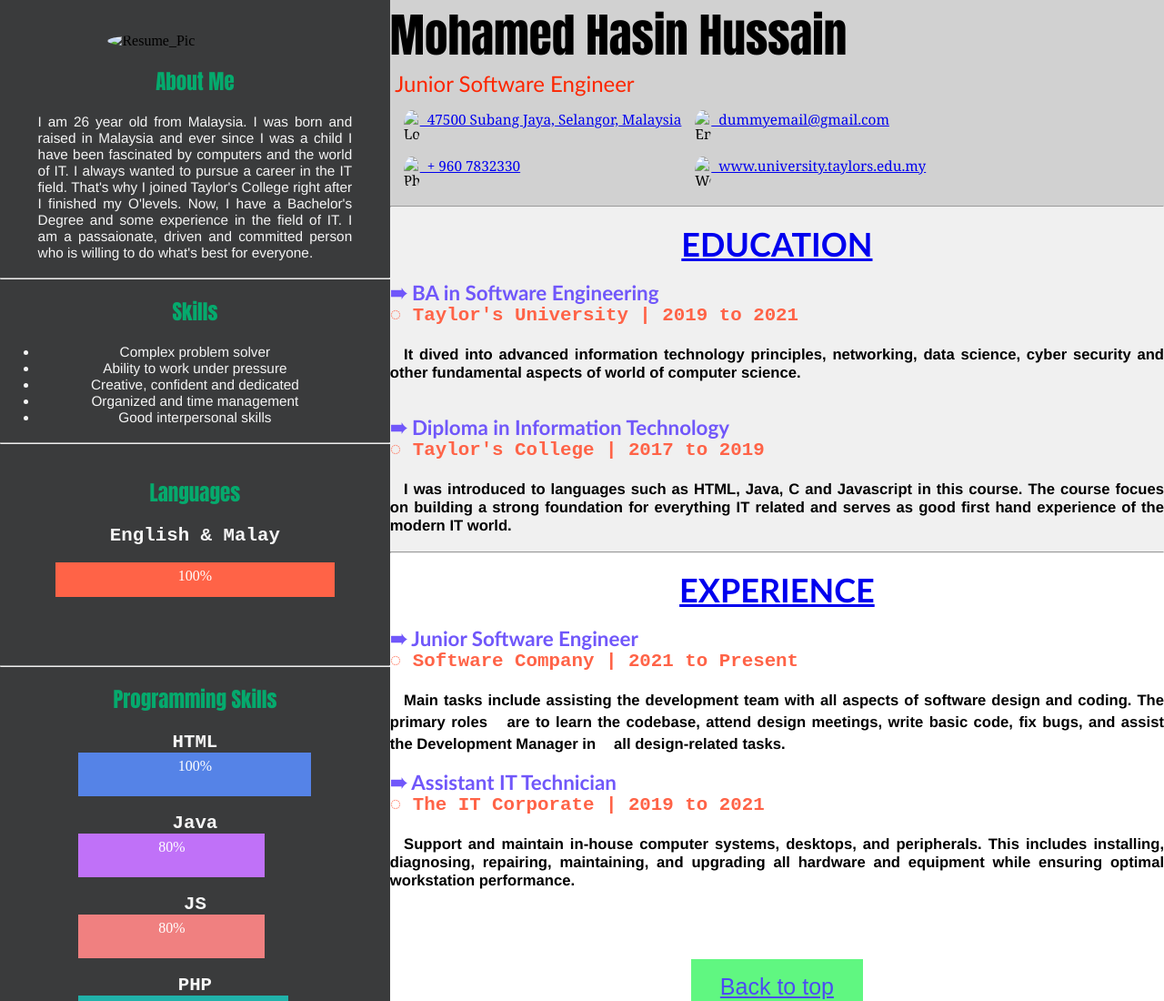
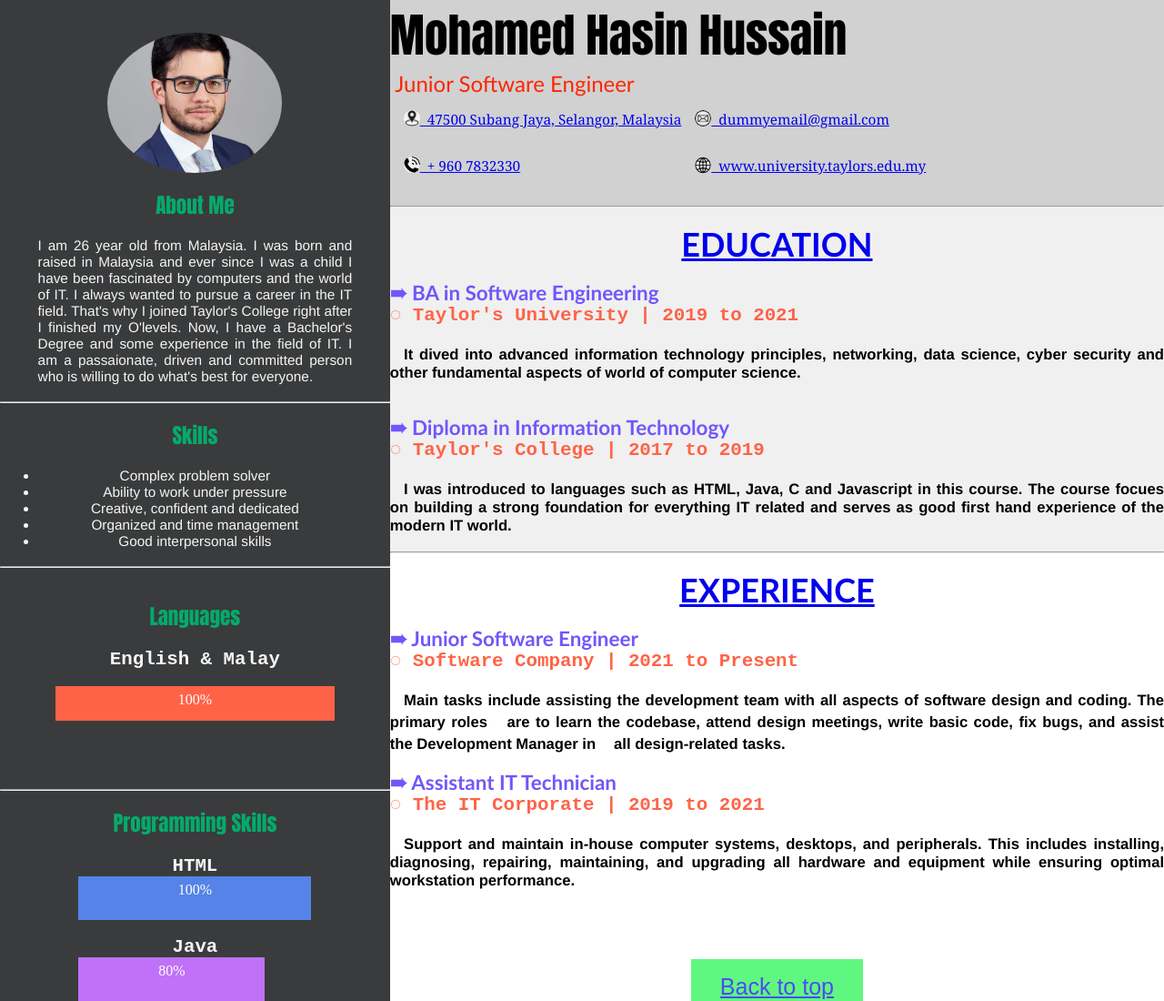
Before and after one commit to MohamedHasin/Principles-of-Wed-Development---Taylor-s-College, a plain HTML site: page index.html in a window 1280 px wide. Shown: the top 1100 px of the page at 91% size. Drawn offline with Linux system fonts and the light colour scheme.

Commit message:
Index.html updated - Images bug fixed

```diff
--- a/index.html
+++ b/index.html
@@ -18,7 +18,7 @@
         <br>
         <br>
 
-        <img src="imgs/ResumePic.jpeg" alt="Resume_Pic" id="Picture">
+        <img src="ResumePic.jpeg" alt="Resume_Pic" id="Picture">
 
         <br>
 
@@ -136,24 +136,24 @@
 
                 <ul class="Contact_Details">
                     <a href="https://goo.gl/maps/NTHAH2UhycDmM2iA8"> ‍  ‍ 47500 Subang Jaya, Selangor, Malaysia</a>
-                    <img src="imgs/Location.png" class="contact_icons" alt="Location">
+                    <img src="Location.png" class="contact_icons" alt="Location">
                 </ul>
 
                 <ul class="Contact_Details">
                     <a href="tel:+9607832330"> ‍  ‍ + 960 7832330</a>
-                    <img src="imgs/Phone.jpeg" class="contact_icons" alt="Phone">
+                    <img src="Phone.jpeg" class="contact_icons" alt="Phone">
                 </ul>
 
             </div>
 
                 <ul class="Contact_Details">
                     <a href = "mailto: dummyemail@gmail.com"> ‍  ‍ dummyemail@gmail.com</a>
-                    <img src="imgs/Email.jpeg" class="contact_icons" alt="Email">
+                    <img src="Email.jpeg" class="contact_icons" alt="Email">
                 </ul>
 
                 <ul class="Contact_Details">
                     <a href="https://university.taylors.edu.my/en.html?utm_campaign=2022_C3_TU_SEM_LeadGen_Courses_SchoolOfCompIT&utm_term=Google&utm_content=TU_school_of_computing_it&utm_medium=sem&utm_source=Google"> ‍  ‍ www.university.taylors.edu.my</a>
-                    <img src="imgs/Website.png" class="contact_icons" alt="Website">
+                    <img src="Website.png" class="contact_icons" alt="Website">
                 </ul>
 
                 <br>
```
